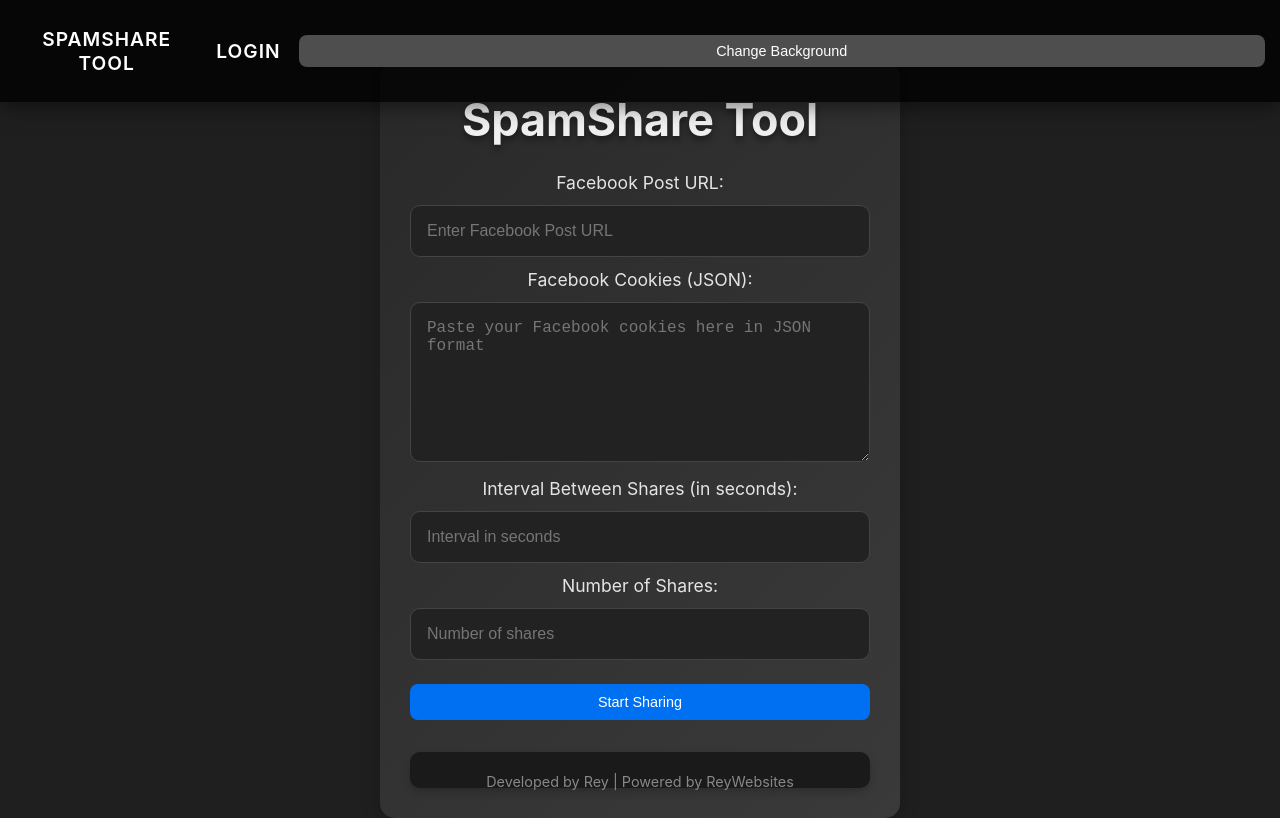
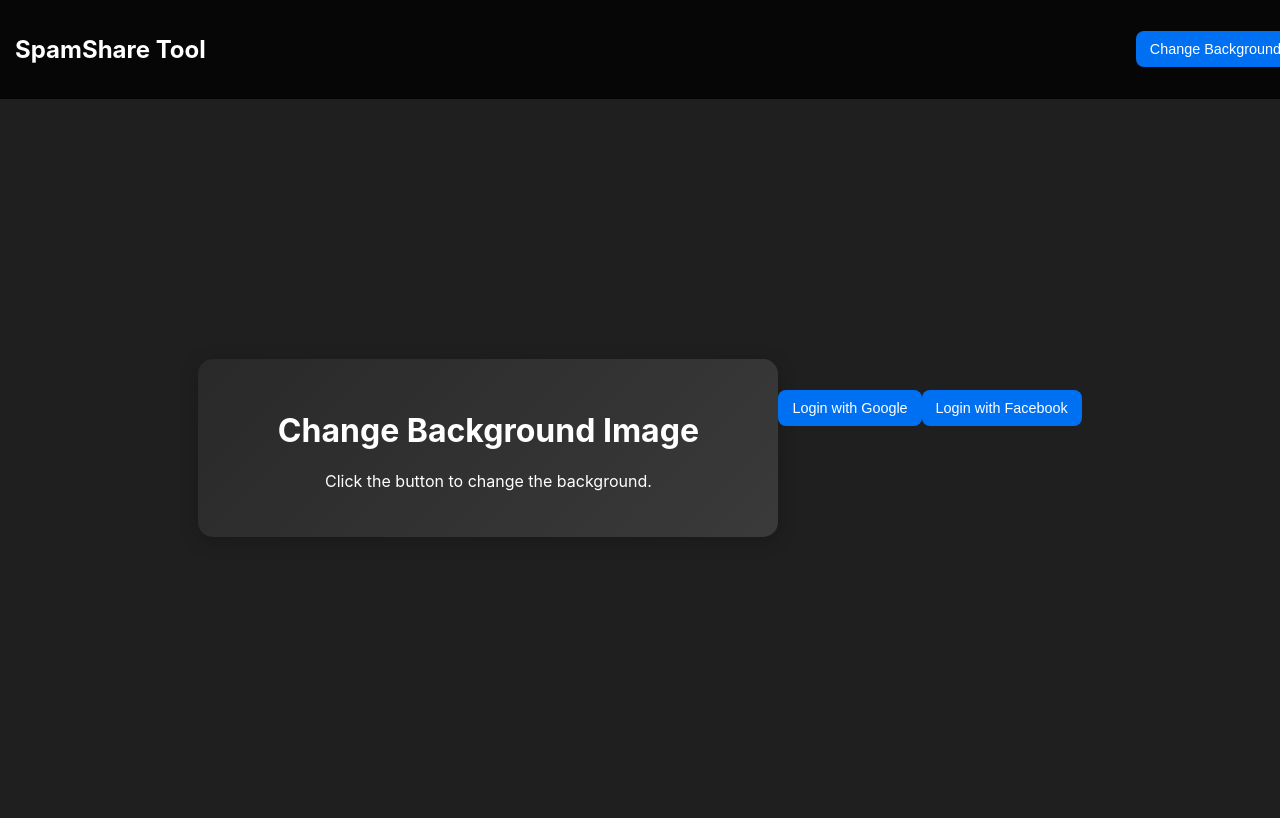
Before and after one commit to Lucifurge/spamshare-api, a website: page public/index.html in a window 1280 px wide. Drawn offline with Linux system fonts and the light colour scheme.

Commit message:
Update index.html

```diff
--- a/public/index.html
+++ b/public/index.html
@@ -5,12 +5,6 @@
   <meta name="viewport" content="width=device-width, initial-scale=1.0">
   <title>SpamShare Tool</title>
   <style>
-    * {
-      box-sizing: border-box;
-      margin: 0;
-      padding: 0;
-    }
-
     body {
       font-family: 'Inter', sans-serif;
       color: #fff;
@@ -23,7 +17,6 @@
       background: #1f1f1f; /* Default background */
     }
 
-    /* Navbar Styling */
     .navbar {
       position: fixed;
       top: 0;
@@ -35,65 +28,8 @@
       justify-content: space-between;
       align-items: center;
       z-index: 999;
-      box-shadow: 0 4px 20px rgba(0, 0, 0, 0.5);
-      transition: top 0.3s ease-in-out;
     }
 
-    .navbar.hidden {
-      top: -80px;
-    }
-
-    .navbar a {
-      color: #fff;
-      text-decoration: none;
-      padding: 12px 18px;
-      font-size: 1.2rem;
-      font-weight: 600;
-      letter-spacing: 1px;
-      text-transform: uppercase;
-      transition: all 0.3s ease;
-    }
-
-    .navbar a:hover {
-      background-color: #0070f3;
-      border-radius: 8px;
-      transform: scale(1.05);
-    }
-
-    .dropdown {
-      position: relative;
-    }
-
-    .dropdown-content {
-      display: none;
-      position: absolute;
-      background-color: #333;
-      min-width: 180px;
-      box-shadow: 0 8px 16px rgba(0, 0, 0, 0.2);
-      z-index: 1;
-      border-radius: 8px;
-      transition: transform 0.3s ease;
-    }
-
-    .dropdown:hover .dropdown-content {
-      display: block;
-      transform: translateY(10px);
-    }
-
-    .dropdown-content a {
-      padding: 12px 18px;
-      color: #fff;
-      text-decoration: none;
-      display: block;
-      transition: background-color 0.3s;
-    }
-
-    .dropdown-content a:hover {
-      background-color: #0070f3;
-      border-radius: 8px;
-    }
-
-    /* Container Styling */
     .container {
       background: linear-gradient(135deg, #292929, #3a3a3a);
       padding: 30px;
@@ -105,45 +41,11 @@
       overflow: hidden;
     }
 
-    h1 {
-      font-size: 2.8rem;
-      font-weight: 700;
-      color: #f0f0f0;
-      margin-bottom: 25px;
-      text-shadow: 0 4px 6px rgba(0, 0, 0, 0.4);
-    }
-
-    label {
-      font-size: 1.1rem;
-      color: #e4e4e4;
-      margin-bottom: 8px;
-      text-align: left;
-    }
-
-    input, textarea, button {
-      width: 100%;
-      padding: 16px;
-      margin: 12px 0;
-      border: 1px solid #444;
-      border-radius: 10px;
-      background-color: #222;
-      color: #e4e4e4;
-      font-size: 1rem;
-      transition: border-color 0.3s ease, transform 0.2s;
-    }
-
-    input:focus, textarea:focus {
-      border-color: #0070f3;
-      outline: none;
-      transform: scale(1.02);
-    }
-
     button {
       background-color: #0070f3;
       color: #fff;
       border: none;
       cursor: pointer;
-      font-weight: 500;
       padding: 10px 14px;
       border-radius: 8px;
       font-size: 0.9rem;
@@ -160,24 +62,6 @@
       transform: translateY(0);
     }
 
-    textarea {
-      resize: vertical;
-      min-height: 160px;
-    }
-
-    pre {
-      background-color: #1a1a1a;
-      color: #ddd;
-      padding: 18px;
-      border-radius: 10px;
-      white-space: pre-wrap;
-      word-wrap: break-word;
-      margin-top: 20px;
-      max-height: 300px;
-      overflow-y: auto;
-      box-shadow: 0 4px 8px rgba(0, 0, 0, 0.2);
-    }
-
     .footer {
       position: absolute;
       bottom: 10px;
@@ -185,76 +69,26 @@
       color: #888;
     }
 
-    .change-background-btn {
-      background-color: #4e4e4e;
-      border: none;
-      padding: 8px;
-      color: #fff;
-      cursor: pointer;
-      border-radius: 8px;
-      font-size: 0.9rem;
-      transition: background-color 0.3s ease, transform 0.2s ease;
-      font-weight: 500;
-    }
-
-    .change-background-btn:hover {
-      background-color: #3e3e3e;
-      transform: translateY(-2px);
-    }
-
-    .change-background-btn:active {
-      background-color: #2e2e2e;
-      transform: translateY(0);
-    }
-
   </style>
 </head>
 <body>
 
-  <!-- Top Navbar -->
-  <div class="navbar" id="navbar">
-    <a href="#" id="logo">SpamShare Tool</a>
-    <div class="dropdown">
-      <a href="#" class="dropdown-btn">Login</a>
-      <div class="dropdown-content">
-        <a href="#" id="fbLoginBtn">Login with Facebook</a>
-        <a href="#" id="googleLoginBtn">Login with Google</a>
-      </div>
-    </div>
-    <button class="change-background-btn" id="changeBackgroundBtn">Change Background</button>
+  <div class="navbar">
+    <h2>SpamShare Tool</h2>
+    <button id="changeBackgroundBtn">Change Background</button>
   </div>
 
   <div class="container">
-    <h1>SpamShare Tool</h1>
-    <form id="spamshareForm">
-      <label for="fbLink">Facebook Post URL:</label>
-      <input type="url" id="fbLink" placeholder="Enter Facebook Post URL" required />
-
-      <label for="fbCookies">Facebook Cookies (JSON):</label>
-      <textarea id="fbCookies" placeholder='Paste your Facebook cookies here in JSON format' required></textarea>
-
-      <label for="interval">Interval Between Shares (in seconds):</label>
-      <input type="number" id="interval" min="1" placeholder="Interval in seconds" required />
-
-      <label for="shareCount">Number of Shares:</label>
-      <input type="number" id="shareCount" min="1" placeholder="Number of shares" required />
-
-      <button type="submit">Start Sharing</button>
-    </form>
-
-    <pre id="response"></pre>
+    <h1>Change Background Image</h1>
+    <p>Click the button to change the background.</p>
   </div>
 
-  <div class="footer">
-    <p>Developed by Rey | Powered by ReyWebsites</p>
-  </div>
-
-  <!-- Firebase and Google Authentication Scripts -->
+  <!-- Firebase Scripts -->
   <script src="https://www.gstatic.com/firebasejs/9.6.1/firebase-app.js"></script>
   <script src="https://www.gstatic.com/firebasejs/9.6.1/firebase-auth.js"></script>
 
   <script>
-    // Firebase Configuration
+    // Firebase Configuration (Replace with your credentials)
     const firebaseConfig = {
       apiKey: "YOUR_API_KEY",
       authDomain: "YOUR_PROJECT_ID.firebaseapp.com",
@@ -263,12 +97,42 @@
       messagingSenderId: "YOUR_MESSAGING_SENDER_ID",
       appId: "YOUR_APP_ID"
     };
+
+    // Initialize Firebase
     const app = firebase.initializeApp(firebaseConfig);
     const auth = firebase.auth();
 
-    // Google Login
-    const googleLoginBtn = document.getElementById("googleLoginBtn");
-    googleLoginBtn.addEventListener("click", () => {
+    // Background change functionality
+    const changeBackgroundBtn = document.getElementById('changeBackgroundBtn');
+    const imageInput = document.createElement('input');
+    imageInput.type = 'file';
+    imageInput.accept = 'image/*';
+    imageInput.style.display = 'none';
+
+    // Open file input dialog when button is clicked
+    changeBackgroundBtn.addEventListener('click', () => {
+      imageInput.click();
+    });
+
+    // When an image is selected, change background
+    imageInput.addEventListener('change', (event) => {
+      const file = event.target.files[0];
+      if (file) {
+        const reader = new FileReader();
+        reader.onload = function (e) {
+          // Change the background to the selected image
+          document.body.style.background = `url(${e.target.result}) center/cover no-repeat`;
+        };
+        reader.readAsDataURL(file); // Convert image to base64 URL
+      }
+    });
+
+    // Firebase Authentication - Google Login
+    const googleLoginBtn = document.createElement('button');
+    googleLoginBtn.innerText = 'Login with Google';
+    document.body.appendChild(googleLoginBtn);
+
+    googleLoginBtn.addEventListener('click', () => {
       const provider = new firebase.auth.GoogleAuthProvider();
       auth.signInWithPopup(provider)
         .then((result) => {
@@ -279,9 +143,12 @@
         });
     });
 
-    // Facebook Login
-    const fbLoginBtn = document.getElementById("fbLoginBtn");
-    fbLoginBtn.addEventListener("click", () => {
+    // Firebase Authentication - Facebook Login
+    const fbLoginBtn = document.createElement('button');
+    fbLoginBtn.innerText = 'Login with Facebook';
+    document.body.appendChild(fbLoginBtn);
+
+    fbLoginBtn.addEventListener('click', () => {
       const provider = new firebase.auth.FacebookAuthProvider();
       auth.signInWithPopup(provider)
         .then((result) => {
@@ -292,64 +159,6 @@
         });
     });
 
-    // Handle form submission
-    document.getElementById("spamshareForm").addEventListener("submit", async (e) => {
-      e.preventDefault();
-
-      const fbLink = document.getElementById("fbLink").value;
-      const fbCookies = document.getElementById("fbCookies").value;
-      const interval = parseInt(document.getElementById("interval").value);
-      const shareCount = parseInt(document.getElementById("shareCount").value);
-
-      const responseElem = document.getElementById("response");
-      responseElem.textContent = "Sending request to backend...";
-
-      try {
-        const response = await fetch("https://spamshare-jqqo6bx2n-lucifurges-projects.vercel.app/spamshare",
-          {
-          method: "POST",
-          headers: {
-            "Content-Type": "application/json",
-          },
-          body: JSON.stringify({ fbLink, fbCookies, interval, shareCount })
-        });
-
-        const data = await response.json();
-        if (response.ok) {
-          responseElem.textContent = "Share successful!";
-        } else {
-          responseElem.textContent = "Error: " + data.error;
-        }
-      } catch (error) {
-        responseElem.textContent = "Network error!";
-      }
-    });
-
-    // Change background to a random image
-    const changeBackgroundBtn = document.getElementById("changeBackgroundBtn");
-    const imageInput = document.createElement("input");
-    imageInput.type = "file";
-    imageInput.accept = "image/*";
-    imageInput.style.display = "none";
-
-    // When button is clicked, trigger the file input
-    changeBackgroundBtn.addEventListener("click", () => {
-      imageInput.click(); // Open file dialog
-    });
-
-    // When a file is selected, change the background
-    imageInput.addEventListener("change", (event) => {
-      const file = event.target.files[0]; // Get the selected file
-      if (file) {
-        const reader = new FileReader();
-        reader.onload = function(e) {
-          // Set the background to the selected image
-          document.body.style.background = `url(${e.target.result}) center/cover no-repeat`;
-        };
-        reader.readAsDataURL(file); // Convert image to data URL
-      }
-    });
-
   </script>
 
 </body>
```
